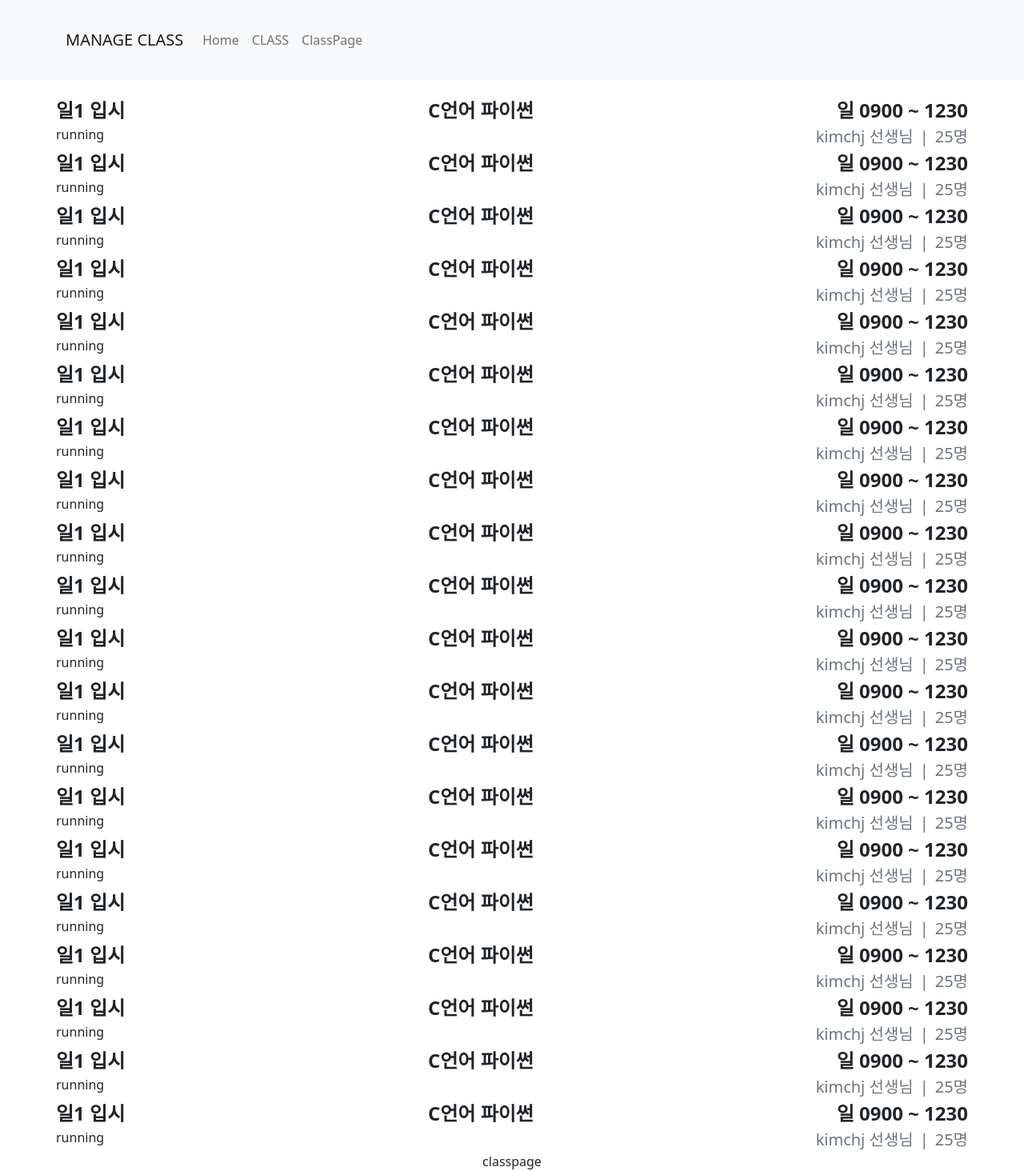
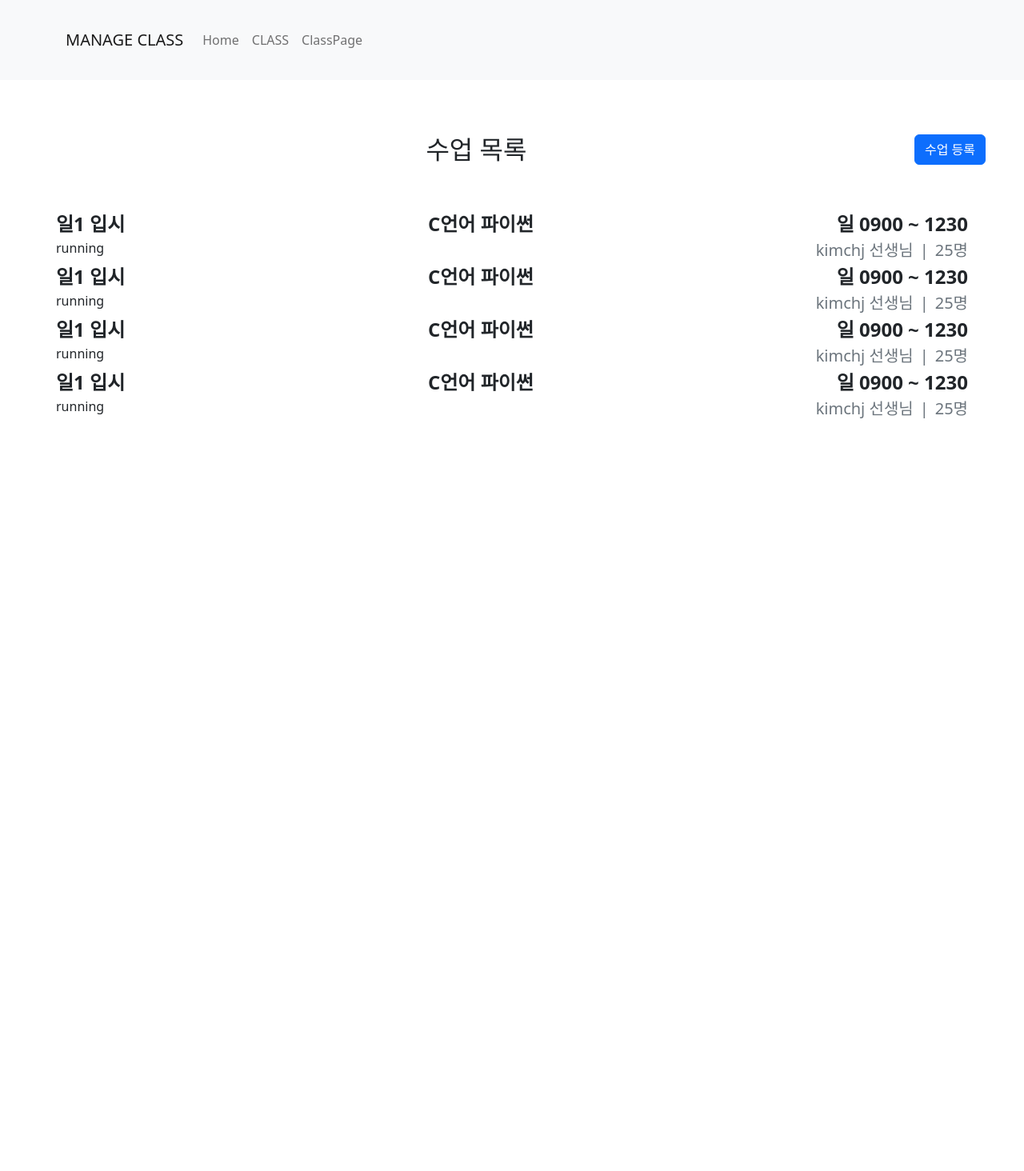
Before and after one commit to Kimchuljoong/manage-academy-front, a React (Create React App) app: page /classpage in a window 1280 px wide. Shown: the whole page at 80% size. After the commit the page ends 800 px from the top, so only its background shows below. Built offline with nearby package versions, Linux system fonts and the light colour scheme.

Commit message:
modify class page

```diff
--- a/src/assets/String.js
+++ b/src/assets/String.js
@@ -1,6 +1,6 @@
 /**
  * created by kimchj
- * created at 2023/03/26
+ * created at 2023/02/26
  */
 
 const STRING = {
--- a/src/components/Class.js
+++ b/src/components/Class.js
@@ -1,6 +1,6 @@
 /**
  * created by kimchj
- * created at 2023/03/26
+ * created at 2023/02/26
  */
 
 import React from "react";
--- a/src/components/Header.js
+++ b/src/components/Header.js
@@ -1,6 +1,6 @@
 /**
  * created by kimchj
- * created at 2023/03/26
+ * created at 2023/02/26
  */
 
 import React from 'react';
--- a/src/index.js
+++ b/src/index.js
@@ -1,6 +1,6 @@
 /**
  * created by kimchj
- * created at 2023/03/26
+ * created at 2023/02/26
  */
 
 import React from 'react';
--- a/src/pages/ClassPage.js
+++ b/src/pages/ClassPage.js
@@ -1,41 +1,36 @@
 /**
  * created by kimchj
- * created at 2023/03/26
+ * created at 2023/02/26
  */
 
 import React from "react";
 import ListGroup from 'react-bootstrap/ListGroup';
 import Class from "../components/Class";
 
+import 'bootstrap/dist/css/bootstrap.min.css';
+import { Button, Nav } from "react-bootstrap";
+import { Link } from "react-router-dom";
+
 const ClassPage = () => {
 
-    let lst = [];
+    let lst = ['a', 'b', 'c', 'd'];
 
     return (
         <>
-            <ListGroup>
-                <ListGroup.Item as={Class}></ListGroup.Item>
-                <ListGroup.Item as={Class}></ListGroup.Item>
-                <ListGroup.Item as={Class}></ListGroup.Item>
-                <ListGroup.Item as={Class}></ListGroup.Item>
-                <ListGroup.Item as={Class}></ListGroup.Item>
-                <ListGroup.Item as={Class}></ListGroup.Item>
-                <ListGroup.Item as={Class}></ListGroup.Item>
-                <ListGroup.Item as={Class}></ListGroup.Item>
-                <ListGroup.Item as={Class}></ListGroup.Item>
-                <ListGroup.Item as={Class}></ListGroup.Item>
-                <ListGroup.Item as={Class}></ListGroup.Item>
-                <ListGroup.Item as={Class}></ListGroup.Item>
-                <ListGroup.Item as={Class}></ListGroup.Item>
-                <ListGroup.Item as={Class}></ListGroup.Item>
-                <ListGroup.Item as={Class}></ListGroup.Item>
-                <ListGroup.Item as={Class}></ListGroup.Item>
-                <ListGroup.Item as={Class}></ListGroup.Item>
-                <ListGroup.Item as={Class}></ListGroup.Item>
-                <ListGroup.Item as={Class}></ListGroup.Item>
-                <ListGroup.Item as={Class}></ListGroup.Item>
+            <div className="d-flex flex-row justify-content-between p-5">
+                <div></div>
+                <h2>수업 목록</h2>
+                <Link to="/"><Button >수업 등록</Button></Link>
+            </div>
+
+            <ListGroup as="ul">
+                {
+                    lst.map(element => {
+                        return (<Class />);
+                    })
+                }
             </ListGroup>
-            <div>classpage</div>
+
         </>
     );
 }
--- a/src/pages/HomePage.js
+++ b/src/pages/HomePage.js
@@ -1,6 +1,6 @@
 /**
  * created by kimchj
- * created at 2023/03/26
+ * created at 2023/02/26
  */
 
 import React from 'react';
```
Also changed, not shown: src/pages/ClassDetailPage.js (added, +15 -0 lines).
